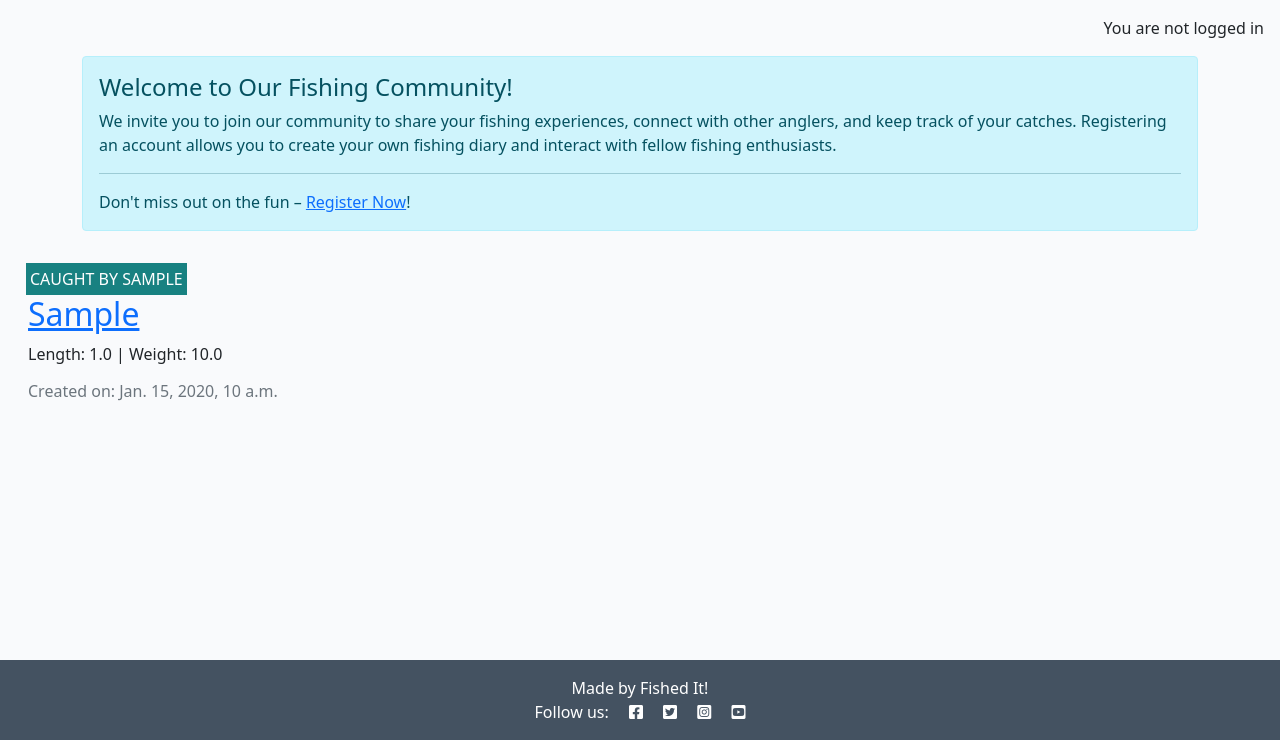
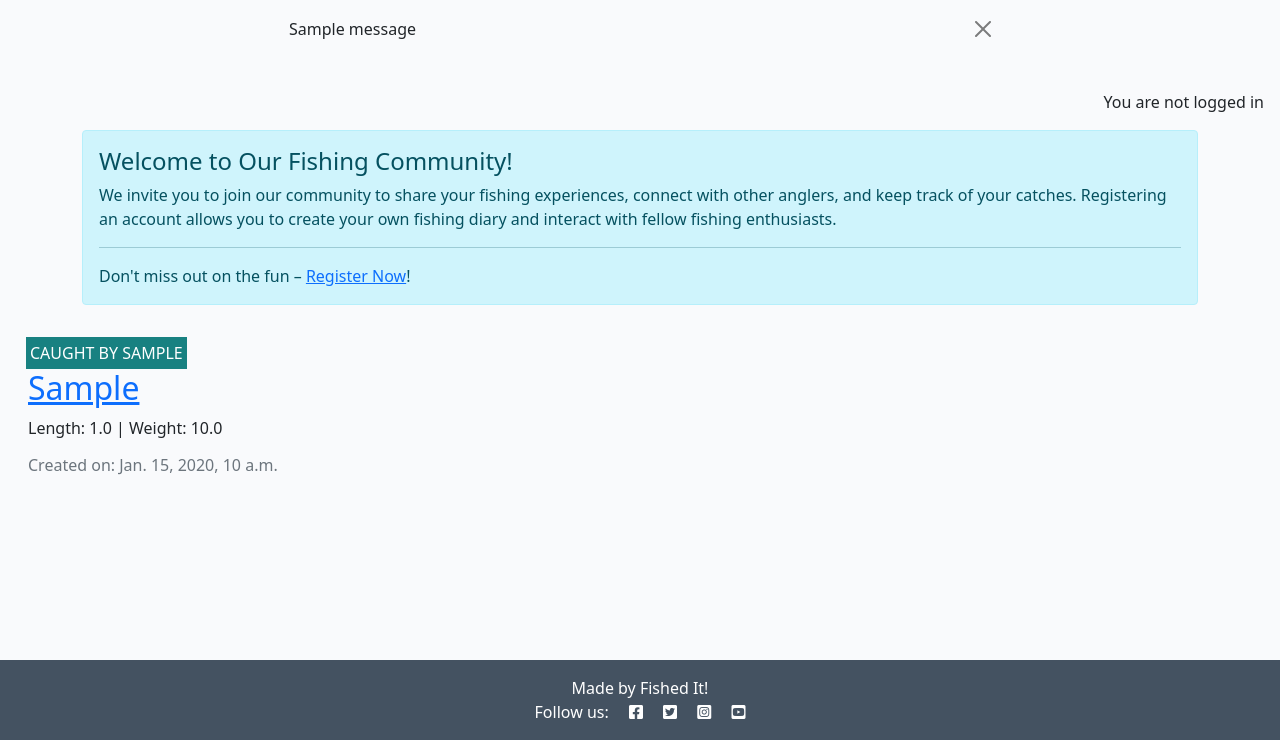
Before and after one commit to alexelbert/fished-it, a Django app: page / in a window 1280 px wide. Shown: the part 60-800 px from the top of the page. Run offline with Django 5.2, Linux system fonts and the light colour scheme; tables that the repository leaves empty hold one stand-in row (values such as "Sample post"); one stand-in notice (Sample message) is shown; parts of the project's set-up code (start-up, migrations or seed data) failed here and were passed over; some libraries are stand-ins or nearby versions.

Commit message:
Added html to display messages and block to insert js.

```diff
--- a/templates/base.html
+++ b/templates/base.html
@@ -65,7 +65,21 @@
             </div>
         </div>
     </nav>
-
+    <!-- displaying Django messages -->
+    <div class="container">
+        <div class="row">
+        <div class="col-md-8 offset-md-2">
+            {% for message in messages %}
+            <div class="alert {{ message.tags }} alert-dismissible
+            fade show" id="msg" role="alert">
+            {{ message | safe }}
+            <button type="button" class="btn-close"
+                data-bs-dismiss="alert" aria-label="Close"></button>
+            </div>
+            {% endfor %}
+        </div>
+        </div>
+    </div>
     <main class="flex-shrink-0 main-bg">
         {% if user.is_authenticated %}
         <p class="text-end m-3">You are logged in as {{ user }}</p>
@@ -91,6 +105,9 @@
     <script src="https://cdn.jsdelivr.net/npm/bootstrap@5.0.1/dist/js/bootstrap.bundle.min.js"
         integrity="sha384-gtEjrD/SeCtmISkJkNUaaKMoLD0//ElJ19smozuHV6z3Iehds+3Ulb9Bn9Plx0x4" crossorigin="anonymous">
         </script>
+
+    {% block extras %}
+    {% endblock %}
 </body>
 
 </html>
```
